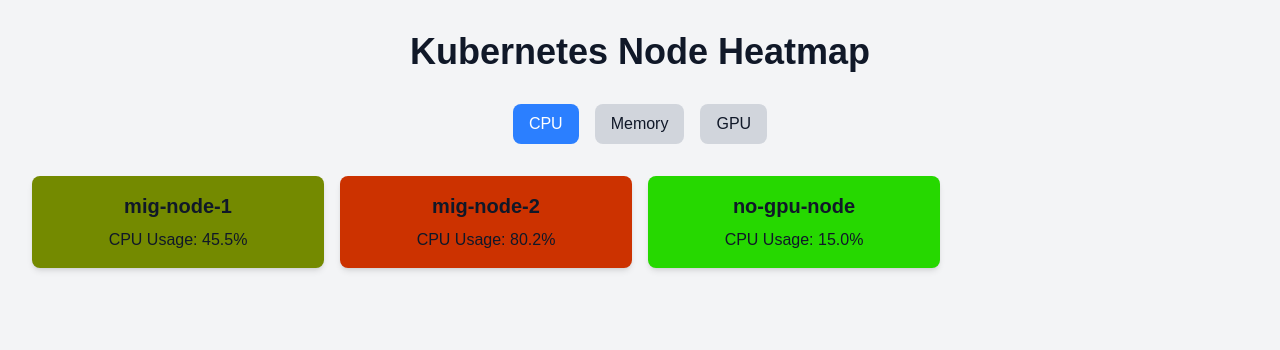
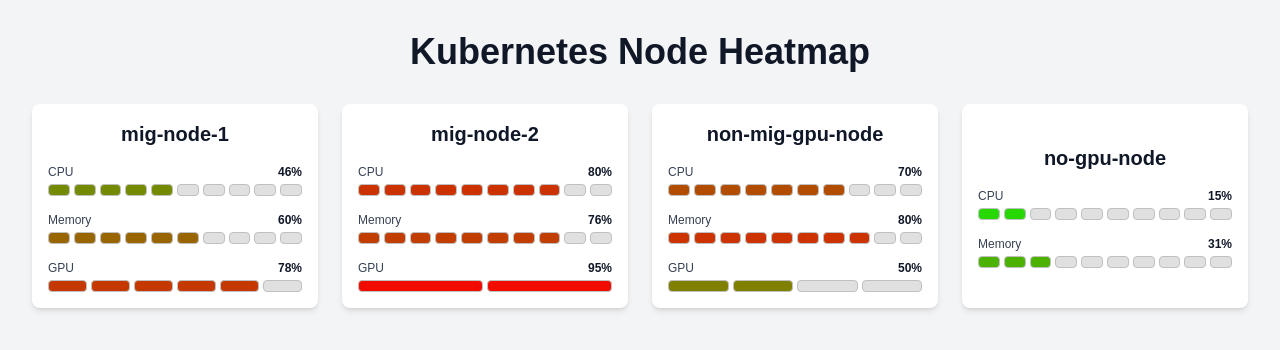
Before and after one commit to gichul-hong/k8s-map, a Next.js app: page / in a window 1280 px wide. Shown: the top 350 px of the page. Built offline with nearby package versions, Linux system fonts and the light colour scheme.

Commit message:
mig 정교하게

```diff
--- a/src/app/api/k8s/nodes/route.ts
+++ b/src/app/api/k8s/nodes/route.ts
@@ -18,7 +18,15 @@
       cpu: { capacity: '32', allocatable: '31', usage: '0m' },
       memory: { capacity: '128Gi', allocatable: '120Gi', usage: '0Mi' },
       gpus: {
-        'nvidia.com/mig-3g.20gb': { capacity: '2', allocatable: '1', usage: '0' },
+        'nvidia.com/mig-3g.20gb': { capacity: '2', allocatable: '2', usage: '0' },
+      },
+    },
+    {
+      name: 'non-mig-gpu-node', // New node for non-MIG GPU
+      cpu: { capacity: '16', allocatable: '15', usage: '0m' },
+      memory: { capacity: '64Gi', allocatable: '60Gi', usage: '0Mi' },
+      gpus: {
+        'nvidia.com/gpu': { capacity: '4', allocatable: '4', usage: '0' }, // 4 non-MIG GPUs
       },
     },
     {
--- a/src/app/api/prometheus/metrics/route.ts
+++ b/src/app/api/prometheus/metrics/route.ts
@@ -22,6 +22,15 @@
       gpuUsagePercentage: 95.0,
       gpus: {
         'nvidia.com/mig-3g.20gb': { usagePercentage: 95 },
+      },
+    },
+    {
+      node: 'non-mig-gpu-node', // New node for non-MIG GPU
+      cpuUsagePercentage: 70.0,
+      memoryUsagePercentage: 80.0,
+      gpuUsagePercentage: 50.0,
+      gpus: {
+        'nvidia.com/gpu': { usagePercentage: 50 }, // Non-MIG GPU
       },
     },
     {
@@ -56,10 +65,11 @@
     }
   }
 
+  export async function GET() {
     try {
       const cpuQuery = '100 - (avg by (instance) (rate(node_cpu_seconds_total{mode="idle"}[5m])) * 100)';
       const memoryQuery = '(node_memory_MemTotal_bytes - node_memory_MemAvailable_bytes) / node_memory_MemTotal_bytes * 100';
-    const gpuQuery = 'avg by (instance, mig_profile) (dcgm_gpu_utilization)';
+      const gpuQuery = 'avg by (instance, gpu, mig_profile) (dcgm_gpu_utilization)';
 
       const [cpuMetrics, memoryMetrics, gpuMetrics] = await Promise.all([
         queryPrometheus(cpuQuery),
@@ -85,15 +95,33 @@
       gpuMetrics.forEach(metric => {
         const nodeName = getNodeName(metric);
         const migProfile = metric.metric.mig_profile;
-      if (!migProfile) return;
+        const gpuIndex = metric.metric.gpu;
+
+        let resourceKey;
+        if (migProfile) {
+          resourceKey = `nvidia.com/${migProfile}`;
+        } else {
+          resourceKey = `nvidia.com/gpu`;
+        }
 
         if (!metricsMap.has(nodeName)) metricsMap.set(nodeName, { node: nodeName, gpus: {} });
 
         const nodeMetrics = metricsMap.get(nodeName);
-      if (!nodeMetrics.gpus[migProfile]) {
-        nodeMetrics.gpus[migProfile] = {};
+
+        if (!nodeMetrics.gpus[resourceKey]) {
+          nodeMetrics.gpus[resourceKey] = { usagePercentage: 0, count: 0 };
         }
-      nodeMetrics.gpus[migProfile].usagePercentage = parseFloat(metric.value[1]);
+
+        nodeMetrics.gpus[resourceKey].usagePercentage += parseFloat(metric.value[1]);
+        nodeMetrics.gpus[resourceKey].count += 1;
+      });
+
+      metricsMap.forEach(nodeMetrics => {
+        for (const resourceKey in nodeMetrics.gpus) {
+          if (nodeMetrics.gpus[resourceKey].count > 1) {
+            nodeMetrics.gpus[resourceKey].usagePercentage /= nodeMetrics.gpus[resourceKey].count;
+          }
+        }
       });
 
       metricsMap.forEach(nodeMetrics => {
@@ -113,5 +141,6 @@
       console.error('Error fetching Prometheus metrics:', error);
       return NextResponse.json({ error: 'Failed to fetch Prometheus metrics', details: error.message }, { status: 500 });
     }
+  }
   */
 }
--- a/src/app/page.tsx
+++ b/src/app/page.tsx
@@ -1,6 +1,7 @@
 'use client';
 
 import { useState, useEffect } from 'react';
+import ResourceGrid from '../components/ResourceGrid';
 
 // Define the GPU structure for MIG devices
 interface GpuInfo {
@@ -12,7 +13,7 @@
 
 interface NodeData {
   name: string;
-  cpu: { capacity: string; allocatable: string; usage: string };
+  cpu: { capacity: string; allocatable: string; usage:string };
   memory: { capacity: string; allocatable: string; usage: string };
   gpus: { [migProfile: string]: GpuInfo }; // Now an object for MIG profiles
 }
@@ -43,7 +44,6 @@
   const [nodes, setNodes] = useState<CombinedNodeData[]>([]);
   const [loading, setLoading] = useState(true);
   const [error, setError] = useState<string | null>(null);
-  const [selectedResource, setSelectedResource] = useState<ResourceType>('cpu');
   const [selectedNode, setSelectedNode] = useState<CombinedNodeData | null>(null);
 
   useEffect(() => {
@@ -67,17 +67,15 @@
         const combinedData: CombinedNodeData[] = nodesData.map((node) => {
             const metric = metricsData.find((m) => m.node === node.name);
 
-            // Merge GPU usage percentages into the gpus object
             const combinedGpus = { ...node.gpus };
             if (metric?.gpus) {
                 for (const migProfile in metric.gpus) {
                     if (combinedGpus[migProfile]) {
                         combinedGpus[migProfile].usagePercentage = metric.gpus[migProfile].usagePercentage;
                     } else {
-                        // If MIG profile exists in metrics but not in k8s capacity, add it
                         combinedGpus[migProfile] = {
-                            capacity: 'N/A', // or '0'
-                            allocatable: 'N/A', // or '0'
+                            capacity: 'N/A',
+                            allocatable: 'N/A',
                             usage: 'N/A',
                             usagePercentage: metric.gpus[migProfile].usagePercentage,
                         };
@@ -87,10 +85,10 @@
 
             return {
                 ...node,
-                gpus: combinedGpus, // Use the combined GPU info
+                gpus: combinedGpus,
                 cpuUsagePercentage: metric?.cpuUsagePercentage,
                 memoryUsagePercentage: metric?.memoryUsagePercentage,
-                gpuUsagePercentage: metric?.gpuUsagePercentage, // Overall GPU usage
+                gpuUsagePercentage: metric?.gpuUsagePercentage,
             };
         });
 
@@ -105,27 +103,9 @@
     fetchData();
   }, []);
 
-  const getHeatmapColor = (percentage: number) => {
-    // Simple color gradient from green (low usage) to red (high usage)
-    // 0% usage is green, 100% usage is red
-    const r = Math.floor(percentage * 2.55); // Scale 0-100 to 0-255
-    const g = Math.floor((100 - percentage) * 2.55); // Scale 0-100 to 0-255
-    const b = 0;
-    return `rgb(${r}, ${g}, ${b})`;
-  };
-
-  const getResourceUsagePercentage = (node: CombinedNodeData, resource: ResourceType) => {
-    switch (resource) {
-      case 'cpu':
-        return node.cpuUsagePercentage || 0;
-      case 'memory':
-        return node.memoryUsagePercentage || 0;
-      case 'gpu':
-        return node.gpuUsagePercentage || 0; // Use overall GPU usage
-      default:
-        return 0;
+  const getTotalGpuCapacity = (node: CombinedNodeData) => {
+    return Object.values(node.gpus).reduce((acc, gpu) => acc + parseInt(gpu.capacity, 10), 0);
   }
-  };
 
   if (loading) {
     return (
@@ -147,72 +127,49 @@
     <div className="min-h-screen p-8 bg-gray-100 dark:bg-gray-900 text-gray-900 dark:text-gray-100">
       <h1 className="text-4xl font-bold mb-8 text-center">Kubernetes Node Heatmap</h1>
 
-      <div className="flex justify-center mb-8 space-x-4">
-        <button
-          className={`px-4 py-2 rounded-lg ${
-            selectedResource === 'cpu' ? 'bg-blue-500 text-white' : 'bg-gray-300 dark:bg-gray-700'
-          }`}
-          onClick={() => setSelectedResource('cpu')}
-        >
-          CPU
-        </button>
-        <button
-          className={`px-4 py-2 rounded-lg ${
-            selectedResource === 'memory' ? 'bg-blue-500 text-white' : 'bg-gray-300 dark:bg-gray-700'
-          }`}
-          onClick={() => setSelectedResource('memory')}
-        >
-          Memory
-        </button>
-        <button
-          className={`px-4 py-2 rounded-lg ${
-            selectedResource === 'gpu' ? 'bg-blue-500 text-white' : 'bg-gray-300 dark:bg-gray-700'
-          }`}
-          onClick={() => setSelectedResource('gpu')}
-        >
-          GPU
-        </button>
-      </div>
+      {/* Resource selection buttons removed for clarity, showing all grids */}
 
-      <div className="grid grid-cols-1 sm:grid-cols-2 md:grid-cols-3 lg:grid-cols-4 gap-4">
+      <div className="grid grid-cols-1 sm:grid-cols-2 md:grid-cols-3 lg:grid-cols-4 gap-6">
         {nodes.map((node) => {
-          const usagePercentage = getResourceUsagePercentage(node, selectedResource);
+          const totalGpuCapacity = getTotalGpuCapacity(node);
           return (
             <div
               key={node.name}
-              className="p-4 rounded-lg shadow-md flex flex-col items-center justify-center text-center cursor-pointer transform transition-transform duration-200 hover:scale-105"
-              style={{
-                backgroundColor: getHeatmapColor(usagePercentage),
-              }}
+              className="p-4 rounded-lg shadow-md bg-white dark:bg-gray-800 flex flex-col items-center justify-center text-center cursor-pointer transform transition-transform duration-200 hover:scale-105"
               onClick={() => setSelectedNode(node)}
             >
-              <h2 className="text-xl font-semibold mb-2">{node.name}</h2>
-              <p>
-                {selectedResource.toUpperCase()} Usage: {usagePercentage.toFixed(1)}%
-              </p>
+              <h2 className="text-xl font-semibold mb-4">{node.name}</h2>
+              <div className="w-full space-y-4">
+                <ResourceGrid label="CPU" percentage={node.cpuUsagePercentage || 0} total={10} />
+                <ResourceGrid label="Memory" percentage={node.memoryUsagePercentage || 0} total={10} />
+                {totalGpuCapacity > 0 && (
+                  <ResourceGrid label="GPU" percentage={node.gpuUsagePercentage || 0} total={totalGpuCapacity} />
+                )}
+              </div>
             </div>
           );
         })}
       </div>
 
       {selectedNode && (
-        <div className="mt-8 p-6 rounded-lg shadow-lg bg-white dark:bg-gray-800 text-gray-900 dark:text-gray-100">
+        <div className="fixed inset-0 bg-black bg-opacity-50 flex justify-center items-center" onClick={() => setSelectedNode(null)}>
+          <div className="mt-8 p-6 rounded-lg shadow-lg bg-white dark:bg-gray-800 text-gray-900 dark:text-gray-100 w-11/12 max-w-2xl" onClick={e => e.stopPropagation()}>
             <h2 className="text-2xl font-bold mb-4">Node Details: {selectedNode.name}</h2>
             <div className="grid grid-cols-1 md:grid-cols-2 gap-4">
               <div>
                 <h3 className="text-xl font-semibold mb-2">CPU</h3>
                 <p>Capacity: {selectedNode.cpu.capacity}</p>
                 <p>Allocatable: {selectedNode.cpu.allocatable}</p>
-              <p>Usage: {selectedNode.cpu.usage} ({selectedNode.cpuUsagePercentage?.toFixed(1) || 'N/A'}%)</p>
+                <p>Usage: {selectedNode.cpuUsagePercentage?.toFixed(1) || 'N/A'}%</p>
               </div>
               <div>
                 <h3 className="text-xl font-semibold mb-2">Memory</h3>
                 <p>Capacity: {selectedNode.memory.capacity}</p>
                 <p>Allocatable: {selectedNode.memory.allocatable}</p>
-              <p>Usage: {selectedNode.memory.usage} ({selectedNode.memoryUsagePercentage?.toFixed(1) || 'N/A'}%)</p>
+                <p>Usage: {selectedNode.memoryUsagePercentage?.toFixed(1) || 'N/A'}%</p>
               </div>
               {Object.keys(selectedNode.gpus).length > 0 && (
-              <div>
+                <div className="md:col-span-2">
                   <h3 className="text-xl font-semibold mb-2">GPU (MIG Profiles)</h3>
                   {Object.entries(selectedNode.gpus).map(([migProfile, gpuInfo]) => (
                     <div key={migProfile} className="mb-2 p-2 border rounded">
@@ -226,16 +183,14 @@
                   ))}
                 </div>
               )}
-            {Object.keys(selectedNode.gpus).length === 0 && selectedResource === 'gpu' && (
-                <p>No GPU or MIG devices found for this node.</p>
-            )}
             </div>
             <button
               className="mt-6 px-4 py-2 bg-red-500 text-white rounded-lg hover:bg-red-600 transition-colors"
               onClick={() => setSelectedNode(null)}
             >
-            Close Details
+              Close
             </button>
+          </div>
         </div>
       )}
     </div>
--- /dev/null
+++ b/src/components/ResourceGrid.tsx
@@ -0,0 +1,51 @@
+'use client';
+
+import React from 'react';
+
+interface ResourceGridProps {
+  percentage: number;
+  total: number;
+  label: string;
+}
+
+const ResourceGrid: React.FC<ResourceGridProps> = ({ percentage, total, label }) => {
+  if (total === 0) {
+    return null; // Don't render anything if there's no capacity
+  }
+
+  const filledCells = Math.round((percentage / 100) * total);
+
+  const getHeatmapColor = (percent: number) => {
+    const r = Math.floor(percent * 2.55);
+    const g = Math.floor((100 - percent) * 2.55);
+    return `rgb(${r}, ${g}, 0)`;
+  };
+
+  const cellColor = getHeatmapColor(percentage);
+
+  return (
+    <div className="w-full">
+      <div className="flex justify-between items-center mb-1">
+        <span className="text-xs font-medium text-gray-700 dark:text-gray-300">{label}</span>
+        <span className="text-xs font-bold text-gray-900 dark:text-gray-100">{percentage.toFixed(0)}%</span>
+      </div>
+      <div
+        className="grid gap-1 w-full"
+        style={{ gridTemplateColumns: `repeat(${Math.min(total, 10)}, 1fr)` }}
+      >
+        {Array.from({ length: total }).map((_, i) => (
+          <div
+            key={i}
+            className="w-full h-3 rounded-sm"
+            style={{
+              backgroundColor: i < filledCells ? cellColor : '#e0e0e0',
+              border: '1px solid #c0c0c0'
+            }}
+          />
+        ))}
+      </div>
+    </div>
+  );
+};
+
+export default ResourceGrid;
```
Lines whose indentation alone changed are shown as unchanged.
